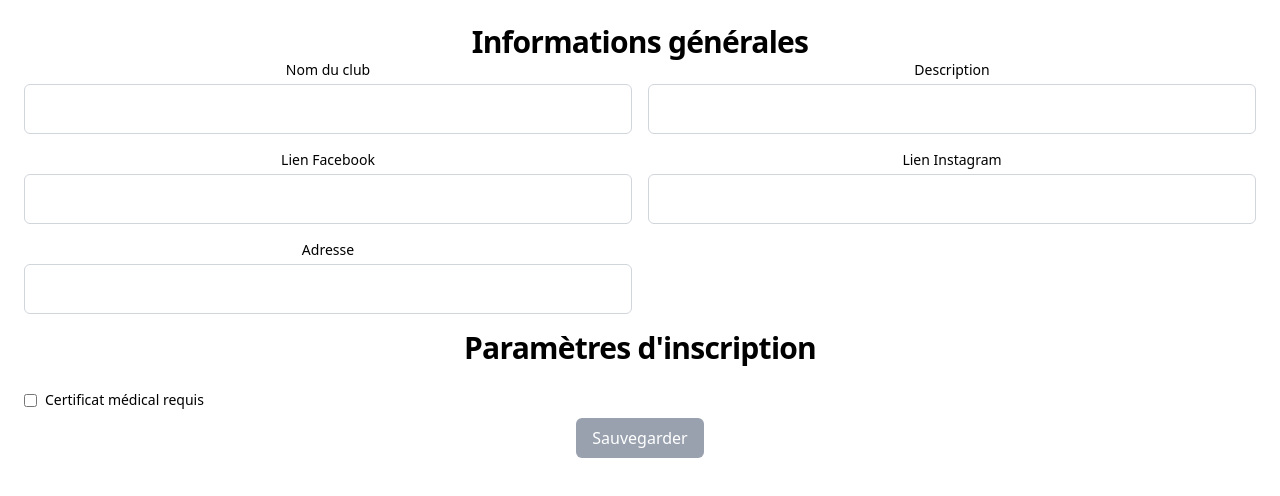
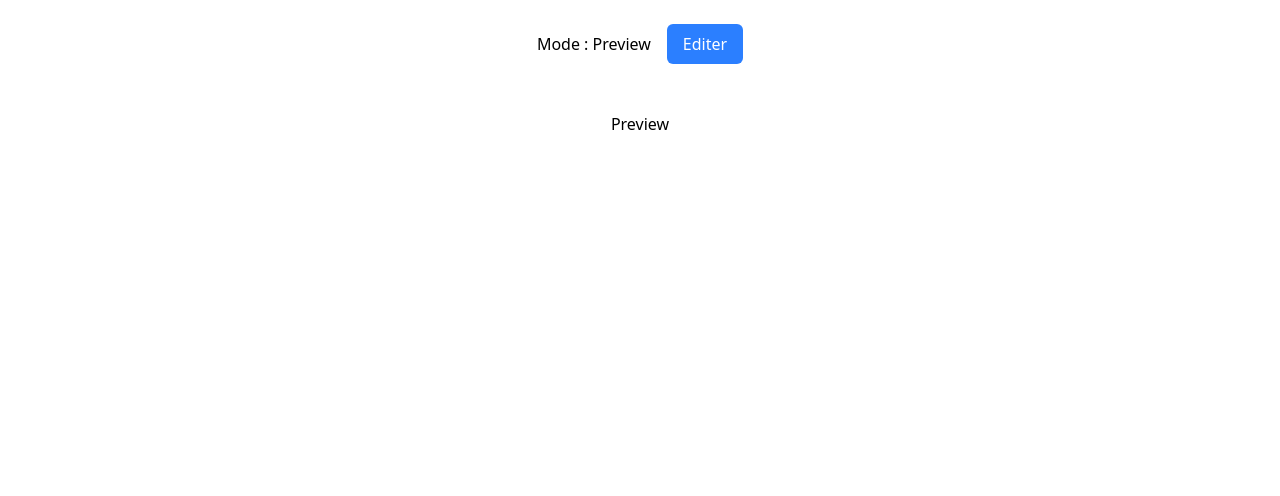
Before and after one commit to raphpay/Clubbix, a React (Vite) app: page /admin/club-configuration in a window 1280 px wide. Shown: the top 496 px of the page. Built offline with nearby package versions, Linux system fonts and the light colour scheme; no server answers; the database is empty; sample sign-in values are in the browser's storage.

Commit message:
Feature: Switch between edition and preview mode #7

```diff
--- a/src/routes/admin/ClubConfiguration.tsx
+++ b/src/routes/admin/ClubConfiguration.tsx
@@ -1,218 +1,24 @@
-import { useQuery } from "@tanstack/react-query";
-import { doc, getDoc, setDoc } from "firebase/firestore";
-import { useEffect, useRef, useState } from "react";
 import ButtonPrimary from "../../components/ButtonPrimary";
-import { db } from "../../lib/firebase";
-import type { Club } from "../../types/Club";
+import { useWebsitePageStore } from "../../stores/useWebsitePageStore";
+import ClubWebsitePageForm from "./ClubWebsitePageForm";
+import ClubWebsitePagePreview from "./ClubWebsitePagePreview";
 
 const ClubConfiguration = () => {
-  const clubId = "6HRbFwNVA2INAaoxAbyu"; // TODO: Load dynamically
-
-  const [name, setName] = useState<string>("");
-  const [description, setDescription] = useState<string>("");
-  const [facebookLink, setFacebookLink] = useState<string>("");
-  const [instagramLink, setInstagramLink] = useState<string>("");
-  const [address, setAddress] = useState<string>("");
-  const [certificateRequired, setCertificateRequired] =
-    useState<boolean>(false);
-  const [hasChanges, setHasChanges] = useState<boolean>(false);
-  const originalData = useRef({
-    name: "",
-    description: "",
-    facebookLink: "",
-    instagramLink: "",
-    address: "",
-    settings: {
-      requireCertificate: false,
-    },
-  });
-
-  const {
-    data: club,
-    isLoading,
-    isError,
-  } = useQuery<Club>({
-    queryKey: ["club"],
-    queryFn: async () => {
-      const docRef = doc(db, "clubs", clubId);
-      const docSnap = await getDoc(docRef);
-      return { ...(docSnap.data() as Club), id: docSnap.id };
-    },
-  });
-
-  async function saveChanges() {
-    try {
-      const updatedClub: Club = {
-        name,
-        description,
-        socials: {
-          facebook: facebookLink,
-          instagram: instagramLink,
-        },
-        address,
-        settings: {
-          requireCertificate: certificateRequired,
-        },
-      };
-      await setDoc(doc(db, "clubs", clubId), updatedClub);
-      originalData.current = {
-        name,
-        description,
-        facebookLink,
-        instagramLink,
-        address,
-        settings: {
-          requireCertificate: certificateRequired,
-        },
-      };
-    } catch (error) {}
-  }
-
-  useEffect(() => {
-    if (club) {
-      const nameVal = club.name || "";
-      const descVal = club.description || "";
-      const fbVal = club.socials?.facebook || "";
-      const instaVal = club.socials?.instagram || "";
-      const addressVal = club.address || "";
-      const settingsVal = club.settings || { requireCertificate: false };
-
-      setName(nameVal);
-      setDescription(descVal);
-      setFacebookLink(fbVal);
-      setInstagramLink(instaVal);
-      setAddress(addressVal);
-      setCertificateRequired(settingsVal.requireCertificate || false);
-
-      originalData.current = {
-        name: nameVal,
-        description: descVal,
-        facebookLink: fbVal,
-        instagramLink: instaVal,
-        address: addressVal,
-        settings: {
-          requireCertificate: settingsVal.requireCertificate || false,
-        },
-      };
-    }
-  }, [club]);
-
-  useEffect(() => {
-    const changed =
-      name !== originalData.current.name ||
-      description !== originalData.current.description ||
-      facebookLink !== originalData.current.facebookLink ||
-      instagramLink !== originalData.current.instagramLink ||
-      address !== originalData.current.address ||
-      certificateRequired !== originalData.current.settings.requireCertificate;
-
-    setHasChanges(changed);
-  }, [
-    name,
-    description,
-    facebookLink,
-    instagramLink,
-    address,
-    certificateRequired,
-  ]);
-
-  if (isLoading) return <div className="p-6">Chargement...</div>;
-  if (isError)
-    return <div className="p-6 text-red-500">Erreur lors du chargement.</div>;
+  const { isEditing, setIsEditing } = useWebsitePageStore((state) => state);
 
   return (
-    <div className="p-6">
-      <h2 className="text-3xl font-bold text-primary tracking-tight">
-        Informations générales
-      </h2>
-      <div className="grid grid-cols-1 md:grid-cols-2 gap-4 mb-2">
-        <div>
-          <label className="block text-sm text-texte-secondaire mb-1">
-            Nom du club
-          </label>
-          <input
-            type="text"
-            name="name"
-            value={name}
-            onChange={(e) => setName(e.target.value)}
-            className="w-full p-3 border border-gray-300 rounded-md"
-            required
-          />
-        </div>
-        <div>
-          <label className="block text-sm text-texte-secondaire mb-1">
-            Description
-          </label>
-          <input
-            type="text"
-            name="description"
-            value={description}
-            onChange={(e) => setDescription(e.target.value)}
-            className="w-full p-3 border border-gray-300 rounded-md"
-            required
-          />
-        </div>
-        <div>
-          <label className="block text-sm text-texte-secondaire mb-1">
-            Lien Facebook
-          </label>
-          <input
-            type="text"
-            name="facebookLink"
-            value={facebookLink}
-            onChange={(e) => setFacebookLink(e.target.value)}
-            className="w-full p-3 border border-gray-300 rounded-md"
-            required
-          />
-        </div>
-        <div>
-          <label className="block text-sm text-texte-secondaire mb-1">
-            Lien Instagram
-          </label>
-          <input
-            type="text"
-            name="instagramLink"
-            value={instagramLink}
-            onChange={(e) => setInstagramLink(e.target.value)}
-            className="w-full p-3 border border-gray-300 rounded-md"
-            required
-          />
-        </div>
-        <div>
-          <label className="block text-sm text-texte-secondaire mb-1">
-            Adresse
-          </label>
-          <input
-            type="text"
-            name="address"
-            value={address}
-            onChange={(e) => setAddress(e.target.value)}
-            className="w-full p-3 border border-gray-300 rounded-md"
-            required
-          />
-        </div>
-      </div>
-      <h2 className="text-3xl font-bold text-primary tracking-tight mt-4">
-        Paramètres d'inscription
-      </h2>
-      <div className="grid grid-cols-1 md:grid-cols-2 gap-4 mb-2">
-        <div className="flex items-center gap-2 pt-6">
-          <input
-            type="checkbox"
-            name="certificateRequired"
-            checked={certificateRequired}
-            onChange={(e) => setCertificateRequired(e.target.checked)}
-          />
-          <label className="text-sm text-texte-secondaire">
-            Certificat médical requis
-          </label>
-        </div>
-      </div>
-      <ButtonPrimary
-        title="Sauvegarder"
-        action={saveChanges}
-        disabled={!hasChanges}
-      />
+    <div className="max-w-6xl mx-auto p-6">
+      {/* Start section switch */}
+      <section className="flex justify-center items-center gap-4 pb-6">
+        Mode : {isEditing ? "Edition" : "Preview"}
+        <ButtonPrimary
+          title={isEditing ? "Preview" : "Editer"}
+          action={() => setIsEditing(!isEditing)}
+        />
+      </section>
+      {/* End section switch */}
+
+      {isEditing ? <ClubWebsitePageForm /> : <ClubWebsitePagePreview />}
     </div>
   );
 };
--- /dev/null
+++ b/src/routes/admin/ClubWebsitePageForm.tsx
@@ -0,0 +1,4 @@
+const ClubWebsitePageForm = () => {
+  return <div className="max-w-6xl mx-auto p-6">Edit</div>;
+};
+export default ClubWebsitePageForm;
--- /dev/null
+++ b/src/routes/admin/ClubWebsitePagePreview.tsx
@@ -0,0 +1,4 @@
+const ClubWebsitePagePreview = () => {
+  return <div className="max-w-6xl mx-auto p-6">Preview</div>;
+};
+export default ClubWebsitePagePreview;
--- /dev/null
+++ b/src/stores/useWebsitePageStore.ts
@@ -0,0 +1,11 @@
+import { create } from "zustand";
+
+type WebsitePageStore = {
+  isEditing: boolean;
+  setIsEditing: (value: boolean) => void;
+};
+
+export const useWebsitePageStore = create<WebsitePageStore>((set) => ({
+  isEditing: false,
+  setIsEditing: (value) => set({ isEditing: value }),
+}));
```
